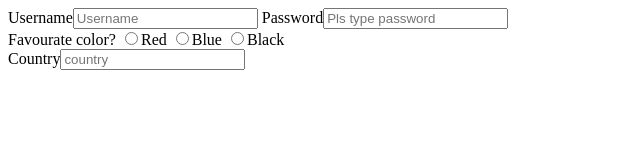
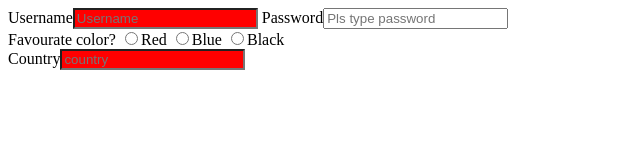
Before and after one commit to chitphyooo/Project1, a plain HTML site: page index.html in a window 1280 px wide. Shown: the whole page, without its empty margins (0-640 px from the left). Drawn offline with Linux system fonts and the light colour scheme.

Commit message:
Add style

```diff
--- a/index.html
+++ b/index.html
@@ -2,6 +2,11 @@
 <html>
 <head>
 	<title>Project1</title>
+	<style type="text/css">
+		input[type=text]{
+			background-color: red;
+		}
+	</style>
 </head>
 <body>
 	<form>
```
